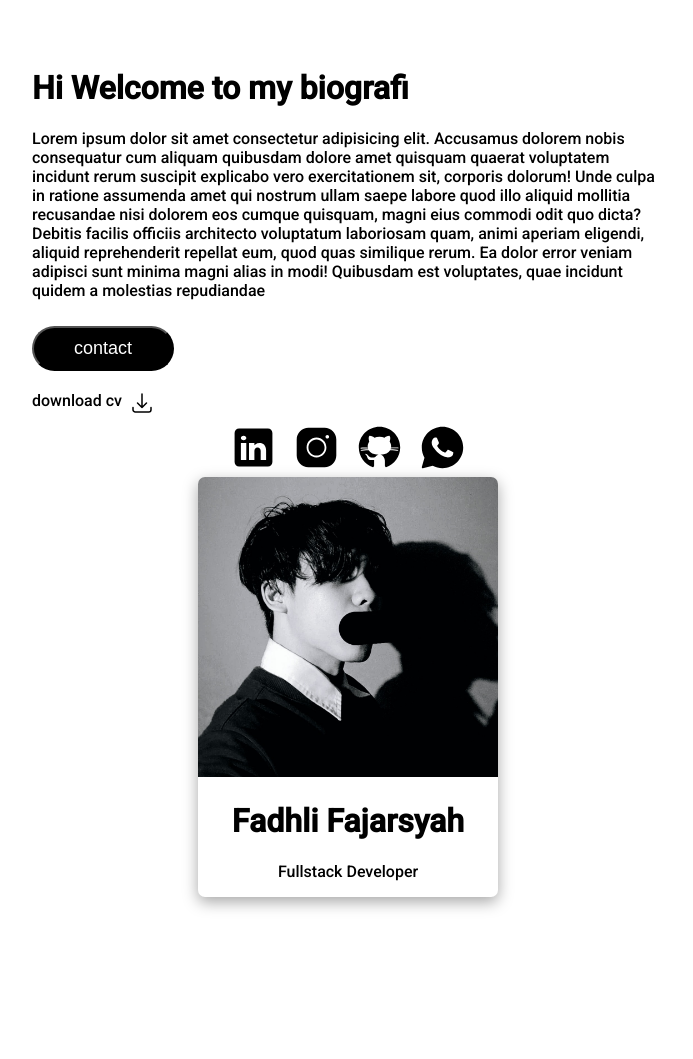
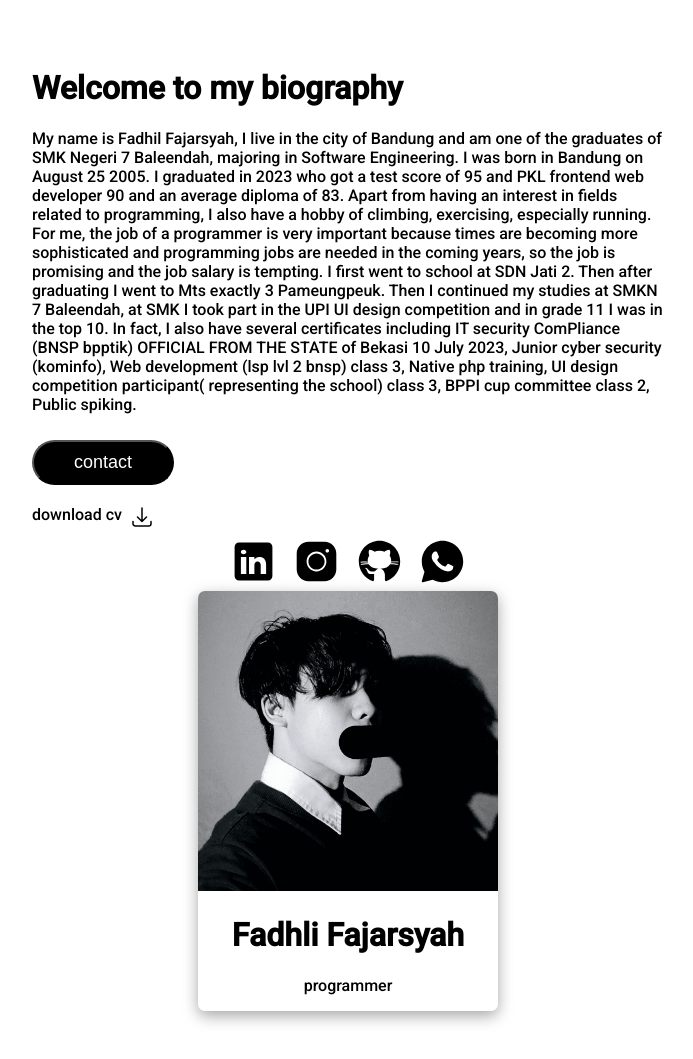
Before and after one commit to fadhli089fajarsyah/stage1_fadhli_fajarsyah, a plain HTML site: page index.html in a window 1280 px wide. Shown: the whole page, without its empty margins (292-985 px from the left). Before the commit the page ends 945 px from the top, so only its background shows below. Drawn offline with Linux system fonts and the light colour scheme.

Commit message:
first commit

```diff
--- a/index.html
+++ b/index.html
@@ -4,7 +4,7 @@
 <head>
     <meta charset="UTF-8">
     <meta name="viewport" content="width=device-width, initial-scale=1.0">
-    <title>card day 1</title>
+    <title>biography</title>
     <link rel="preconnect" href="https://fonts.googleapis.com">
     <link rel="preconnect" href="https://fonts.gstatic.com" crossorigin>
     <link href="https://fonts.googleapis.com/css2?family=Roboto:wght@500&display=swap" rel="stylesheet">
@@ -13,15 +13,9 @@
 
 <body>
     <div class="container">
-        <h1>Hi Welcome to my biografi</h1>
+        <h1>Welcome to my biography</h1>
         <p>
-            Lorem ipsum dolor sit amet consectetur adipisicing elit. Accusamus dolorem nobis consequatur cum aliquam
-            quibusdam dolore amet quisquam quaerat voluptatem incidunt rerum suscipit explicabo vero exercitationem sit,
-            corporis dolorum! Unde culpa in ratione assumenda amet qui nostrum ullam saepe labore quod illo aliquid
-            mollitia recusandae nisi dolorem eos cumque quisquam, magni eius commodi odit quo dicta? Debitis facilis
-            officiis architecto voluptatum laboriosam quam, animi aperiam eligendi, aliquid reprehenderit repellat eum,
-            quod quas similique rerum. Ea dolor error veniam adipisci sunt minima magni alias in modi! Quibusdam est
-            voluptates, quae incidunt quidem a molestias repudiandae
+            My name is Fadhil Fajarsyah, I live in the city of Bandung and am one of the graduates of SMK Negeri 7 Baleendah, majoring in Software Engineering. I was born in Bandung on August 25 2005. I graduated in 2023 who got a test score of 95 and PKL frontend web developer 90 and an average diploma of 83. Apart from having an interest in fields related to programming, I also have a hobby of climbing, exercising, especially running. For me, the job of a programmer is very important because times are becoming more sophisticated and programming jobs are needed in the coming years, so the job is promising and the job salary is tempting. I first went to school at SDN Jati 2. Then after graduating I went to Mts exactly 3 Pameungpeuk. Then I continued my studies at SMKN 7 Baleendah, at SMK I took part in the UPI UI design competition and in grade 11 I was in the top 10. In fact, I also have several certificates including IT security ComPliance (BNSP bpptik) OFFICIAL FROM THE STATE of Bekasi 10 July 2023, Junior cyber security (kominfo), Web development (lsp lvl 2 bnsp) class 3, Native php training, UI design competition participant( representing the school) class 3, BPPI cup committee class 2, Public spiking.
         </p>
         <button class="btn_contact">contact</button>
         <div class="">
@@ -80,7 +74,7 @@
             <div class="card">
                 <img class="img_card" class="card_img" src="assets/img/foto1.jpg" alt="">
                 <h1>Fadhli Fajarsyah</h1>
-                <p>Fullstack Developer</p>
+                <p>programmer</p>
             </div>
         </div>
     </div>
```
